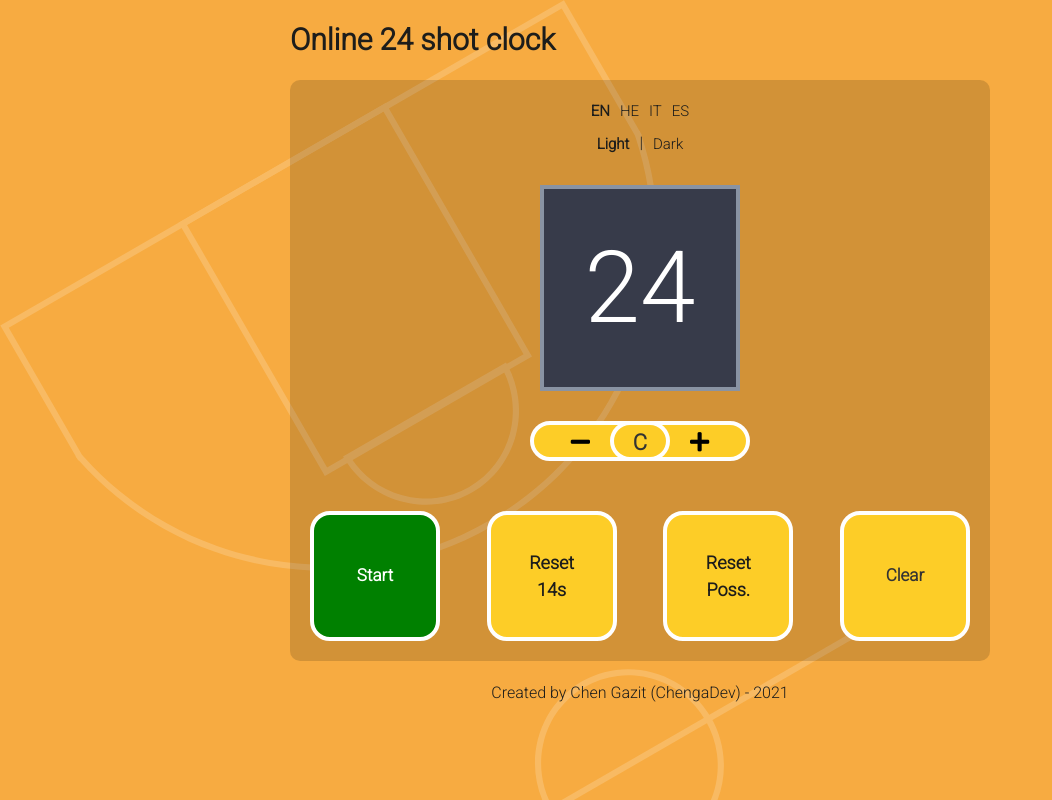
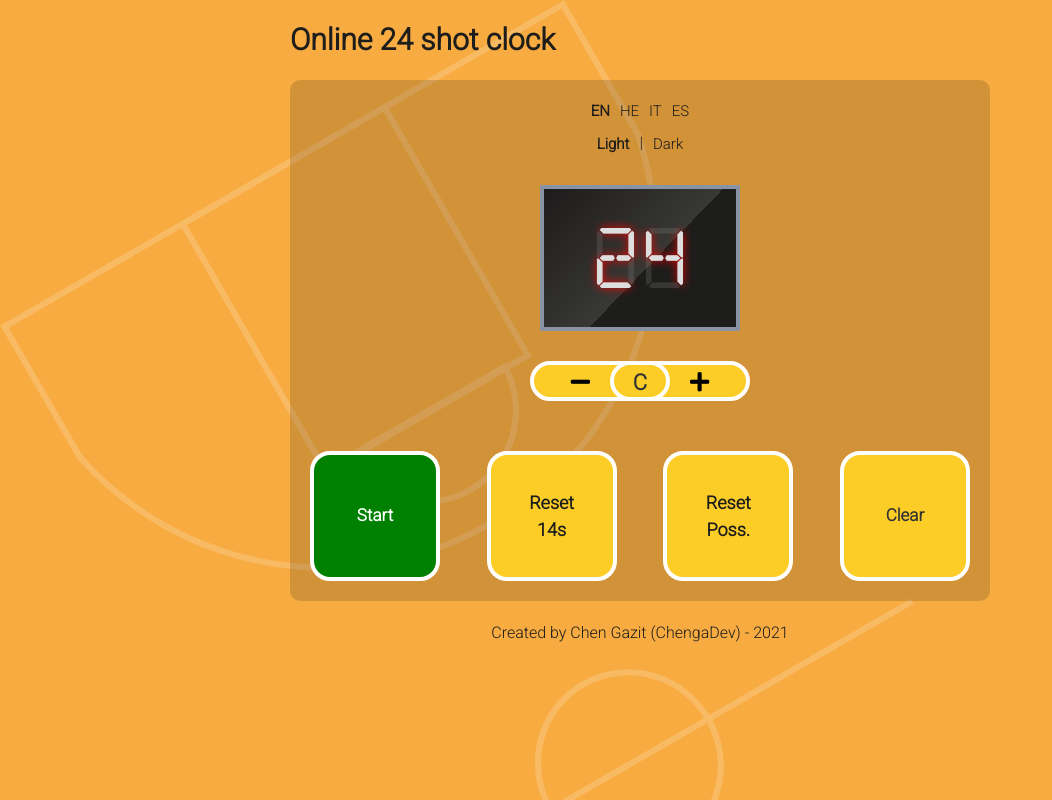
Before and after one commit to ChengaDev/shotclock, a React (Create React App) app: page / in a window 1280 px wide. Shown: the whole page, without its empty margins (0-1052 px from the left). Built offline with nearby package versions, Linux system fonts and the light colour scheme.

Commit message:
new 24 dislpay + new locals

```diff
--- a/public/index.html
+++ b/public/index.html
@@ -39,7 +39,7 @@
 
 			@media only screen and (max-width: 550px) {
 				body {
-					padding: 10px;
+					padding: 20px;
 				}
 			}
 
--- a/src/App.tsx
+++ b/src/App.tsx
@@ -13,6 +13,8 @@ import { lightTheme, darkTheme } from './themes/themes';
 
 import Themes from './constants/Themes';
 import Routes from './AppRoutes';
+
+import './assets/fonts/dseg14/dseg14.css';
 
 function App() {
 	const [selectedTheme, setSelectedTheme] = useState<string>(Themes.Light);
--- /dev/null
+++ b/src/assets/fonts/dseg14/dseg14.css
@@ -0,0 +1,6 @@
+@font-face {
+	font-family: 'DSEG14ClassicRegular';
+	src: url('./DSEG14ClassicRegular.ttf') format('truetype');
+	font-weight: normal;
+	font-style: normal;
+}
--- a/src/components/Controls.tsx
+++ b/src/components/Controls.tsx
@@ -20,11 +20,11 @@ function Buttons(props: ControlsProps) {
 				{props.isTicking ? locals.stopLabel : locals.startLabel}
 			</TimeToggleButton>
 			<ResetButton id='btnReset14' onClick={props.on14SecondsClick}>
-				<div>Reset</div>
+				<div>{locals.resetButtonText}</div>
 				<div>14s</div>
 			</ResetButton>
 			<ResetButton id='btnReset24' onClick={props.on24SecondsClick}>
-				<div>Reset</div>
+				<div>{locals.resetButtonText}</div>
 				<div>Poss.</div>
 			</ResetButton>
 			<ClockButton id='btnToggleDisplay' onClick={props.toggleDisplay}>
--- a/src/components/ShotClock.tsx
+++ b/src/components/ShotClock.tsx
@@ -106,6 +106,8 @@ const ShotClock = () => {
 		config: { duration: 2000 }
 	});
 
+	const timeDisplayText = currentSeconds > 9 ? currentSeconds : `0${currentSeconds}`;
+
 	return (
 		<>
 			<audio
@@ -120,7 +122,8 @@ const ShotClock = () => {
 			</animated.div>
 			<animated.div style={timeDisplayAnimationProps}>
 				<TimeDisplay isClockEnded={currentSeconds === 0} markSeconds={currentSeconds < 5}>
-					{isTimeDisplay ? currentSeconds : '--'}
+					<FakeDigitsDisplay>88</FakeDigitsDisplay>
+					{isTimeDisplay ? timeDisplayText : '--'}
 				</TimeDisplay>
 
 				<Correction decrementSecond={decrementSecond} incrementSecond={incrementSecond} />
@@ -142,16 +145,25 @@ type TimeDisplayProps = {
 };
 
 const TimeDisplay = styled.div<TimeDisplayProps>`
-	font-size: 100px;
+	text-shadow: 0px 0px 10px #ff0000;
+	font-family: 'DSEG14ClassicRegular';
+	font-weight: normal;
+	font-style: normal;
+	font-size: 60px;
 	text-align: center;
 	border: 4px solid ${(props) => (props.isClockEnded ? '#C85036' : '#8993a3')};
-	color: ${(props) => (props.markSeconds ? 'red' : 'white')};
+	color: ${(props) => (props.markSeconds ? '#ff0000' : 'white')};
 	font-weight: ${(props) => (props.markSeconds ? 'bold' : '400')};
 	padding: 24px;
 	background-color: #373b4a;
 	width: 200px;
 	margin: 0 auto;
 	margin-bottom: 20px;
+	position: relative;
+	z-index: 2;
+
+	background: transparent linear-gradient(134deg, #1d1b1b 0%, #383834 55%, #1d1d1b 55%, #1d1d1b 100%) 0% 0% no-repeat
+		padding-box;
 
 	@media ${'(min-width: 1000px)'} {
 		margin-bottom: 30px;
@@ -160,7 +172,33 @@ const TimeDisplay = styled.div<TimeDisplayProps>`
 
 	@media ${'(max-width: 550px)'} {
 		width: 100px;
-		font-size: 40px;
+		font-size: 35px;
+		margin-bottom: 20px;
+		padding: 15px;
+	}
+`;
+
+const FakeDigitsDisplay = styled.div`
+	color: gray;
+	font-family: 'DSEG14ClassicRegular';
+	font-weight: normal;
+	font-style: normal;
+	font-size: 60px;
+	text-align: center;
+	padding: 24px;
+	position: absolute;
+	margin: 0 auto;
+	margin-bottom: 20px;
+	width: 200px;
+	opacity: 0.25;
+	text-shadow: none;
+	z-index: 1;
+	left: -4px;
+	top: 0;
+
+	@media ${'(max-width: 550px)'} {
+		width: 100px;
+		font-size: 35px;
 		margin-bottom: 20px;
 		padding: 15px;
 	}
--- a/src/localization/locailzation.tsx
+++ b/src/localization/locailzation.tsx
@@ -10,28 +10,32 @@ const AppLocalization: AppLocalizationType = {
 		subtitle: 'התאמן על יכולות תפעול שעון זריקות בכדורסל',
 		startLabel: 'התחל',
 		stopLabel: 'עצור',
-		removeDisplayLabel: 'תצוגה'
+		removeDisplayLabel: 'תצוגה',
+		resetButtonText: 'איפוס'
 	},
 	en: {
 		title: 'Basketball shot clock practice',
 		subtitle: 'Practice your 24 shot clock operation skills',
 		startLabel: 'Start',
 		stopLabel: 'Stop',
-		removeDisplayLabel: 'Clear'
+		removeDisplayLabel: 'Clear',
+		resetButtonText: 'Reset'
 	},
 	it: {
 		title: "Practica dell'orologio di pallacanestro",
 		subtitle: 'Allena le tue abilità di operatore di 24 secondi',
 		startLabel: 'Inizio',
 		stopLabel: 'Fermare',
-		removeDisplayLabel: 'Schermo'
+		removeDisplayLabel: 'Schermo',
+		resetButtonText: 'Ripristina'
 	},
 	es: {
 		title: 'Práctica de reloj de baloncesto',
 		subtitle: 'Practica tus habilidades de operador de reloj de tiro de 24 segundos',
 		startLabel: 'Comienzo',
 		stopLabel: 'Detener',
-		removeDisplayLabel: 'Mostrar'
+		removeDisplayLabel: 'Mostrar',
+		resetButtonText: 'Reiniciar'
 	}
 };
 
--- a/src/localization/types.ts
+++ b/src/localization/types.ts
@@ -4,4 +4,5 @@ export type LocalizationType = {
 	startLabel: string;
 	stopLabel: string;
 	removeDisplayLabel: string;
+	resetButtonText: string;
 };
```
Also changed, not shown: src/assets/fonts/dseg14/DSEG14ClassicRegular.ttf (added).
